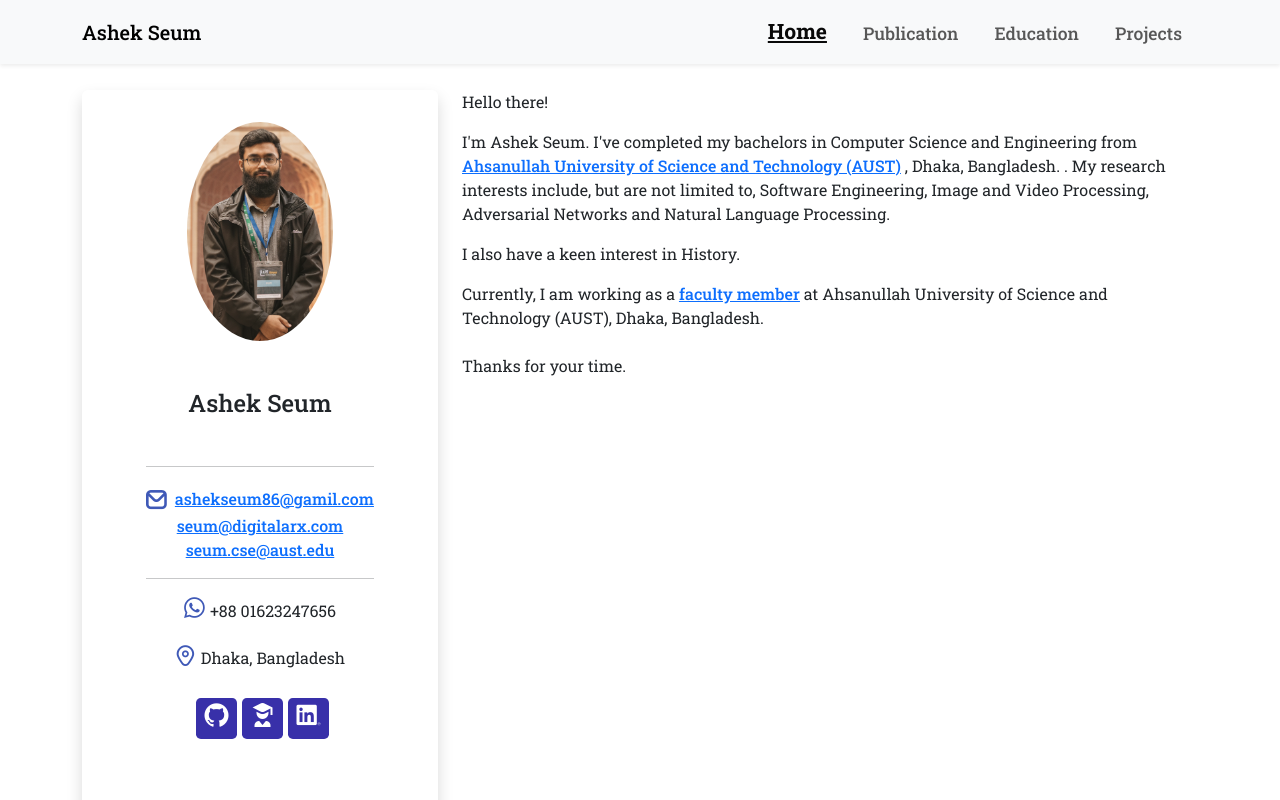
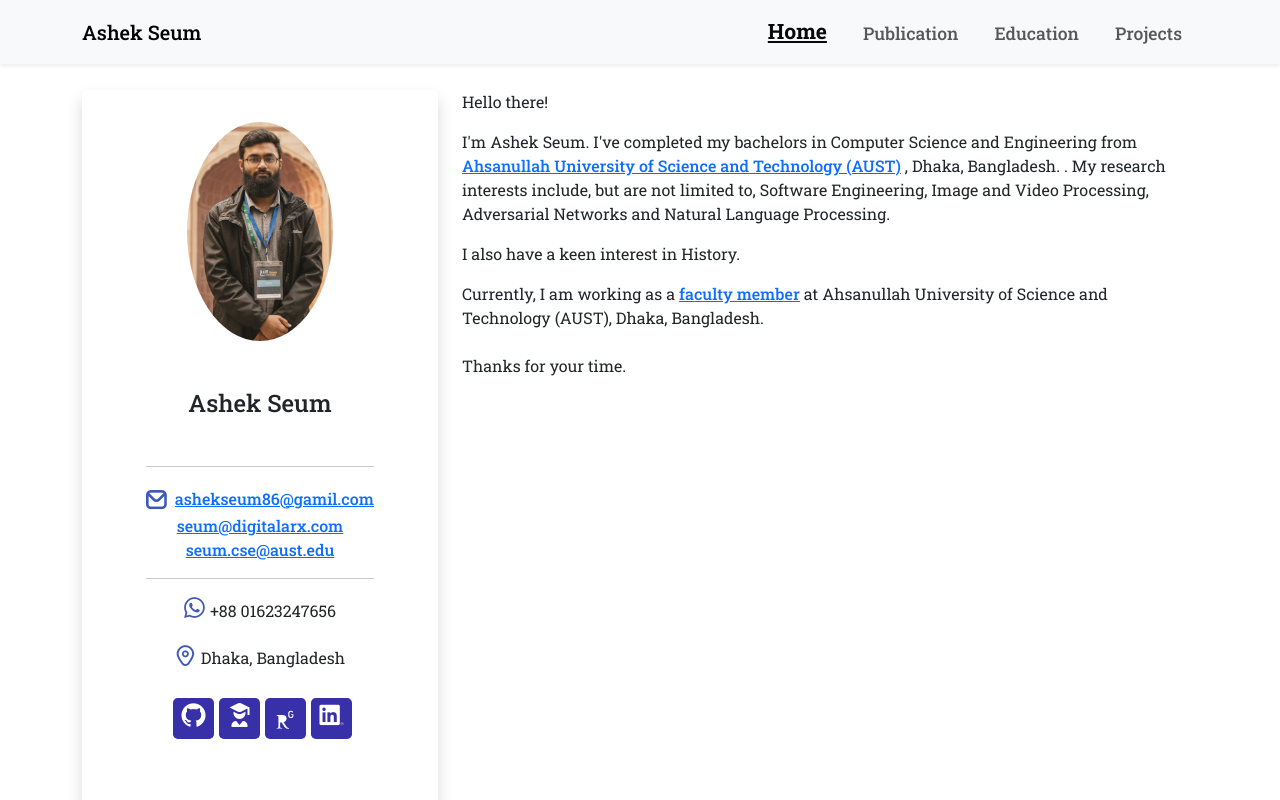
Before and after one commit to Sakib97/portfolio, a React (Vite) app: page / in a window 1280 px wide. Shown: the top 800 px of the page. Built offline with nearby package versions, Linux system fonts and the light colour scheme; no server answers.

Commit message:
feat: Add new social media links to ProfileCard with external link attributes

```diff
--- a/src/features/pages/ProfileCard.jsx
+++ b/src/features/pages/ProfileCard.jsx
@@ -76,6 +76,8 @@ const ProfileCard = () => {
             <li>
               <a
                 href="https://github.com/Sakib97"
+                target="_blank"
+                rel="noopener noreferrer"
                 className={styles.socialIcon}
               >
                 <i className="fi fi-brands-github"></i>
@@ -84,6 +86,8 @@ const ProfileCard = () => {
             <li>
               <a
                 href="https://scholar.google.com/citations?user=z31cqCMAAAAJ&hl=en&oi=ao"
+                target="_blank"
+                rel="noopener noreferrer"
                 className={styles.socialIcon}
               >
                 <i className="fi fi-ss-user-graduate"></i>
@@ -91,7 +95,38 @@ const ProfileCard = () => {
             </li>
             <li>
               <a
+                href="https://www.researchgate.net/profile/Ashek-Seum"
+                target="_blank"
+                rel="noopener noreferrer"
+                className={styles.socialIcon}
+              >
+                <svg
+                  xmlns="http://www.w3.org/2000/svg"
+                  width="40"
+                  height="40"
+                  viewBox="0 0 448 512"
+                >
+                  <rect
+                    x="0"
+                    y="32"
+                    width="448"
+                    height="448"
+                    rx="40"
+                    fill="#3830a900"
+                    // fill="#eae9ef00"
+                  />
+                  <path
+                    fill="#ffffff"
+                    d="M262.2 366.4c-6.6 3-33.2 6-50-14.2-9.2-10.6-25.3-33.3-42.2-63.6-8.9 0-14.7 0-21.4-.6v46.4c0 23.5 6 21.2 25.8 23.9v8.1c-6.9-.3-23.1-.8-35.6-.8-13.1 0-26.1.6-33.6.8v-8.1c15.5-2.9 22-1.3 22-23.9V225c0-22.6-6.4-21-22-23.9V193c25.8 1 53.1-.6 70.9-.6 31.7 0 55.9 14.4 55.9 45.6 0 21.1-16.7 42.2-39.2 47.5 13.6 24.2 30 45.6 42.2 58.9 7.2 7.8 17.2 14.7 27.2 14.7v7.3zm22.9-135c-23.3 0-32.2-15.7-32.2-32.2V167c0-12.2 8.8-30.4 34-30.4s30.4 17.9 30.4 17.9l-10.7 7.2s-5.5-12.5-19.7-12.5c-7.9 0-19.7 7.3-19.7 19.7v26.8c0 13.4 6.6 23.3 17.9 23.3 14.1 0 21.5-10.9 21.5-26.8h-17.9v-10.7h30.4c0 20.5 4.7 49.9-34 49.9z"
+                  />
+                </svg>
+              </a>
+            </li>
+            <li>
+              <a
                 href="https://www.linkedin.com/in/ashek-seum-sakib-899a14113/"
+                target="_blank"
+                rel="noopener noreferrer"
                 className={styles.socialIcon}
               >
                 <i className="fi fi-brands-linkedin"></i>
```
